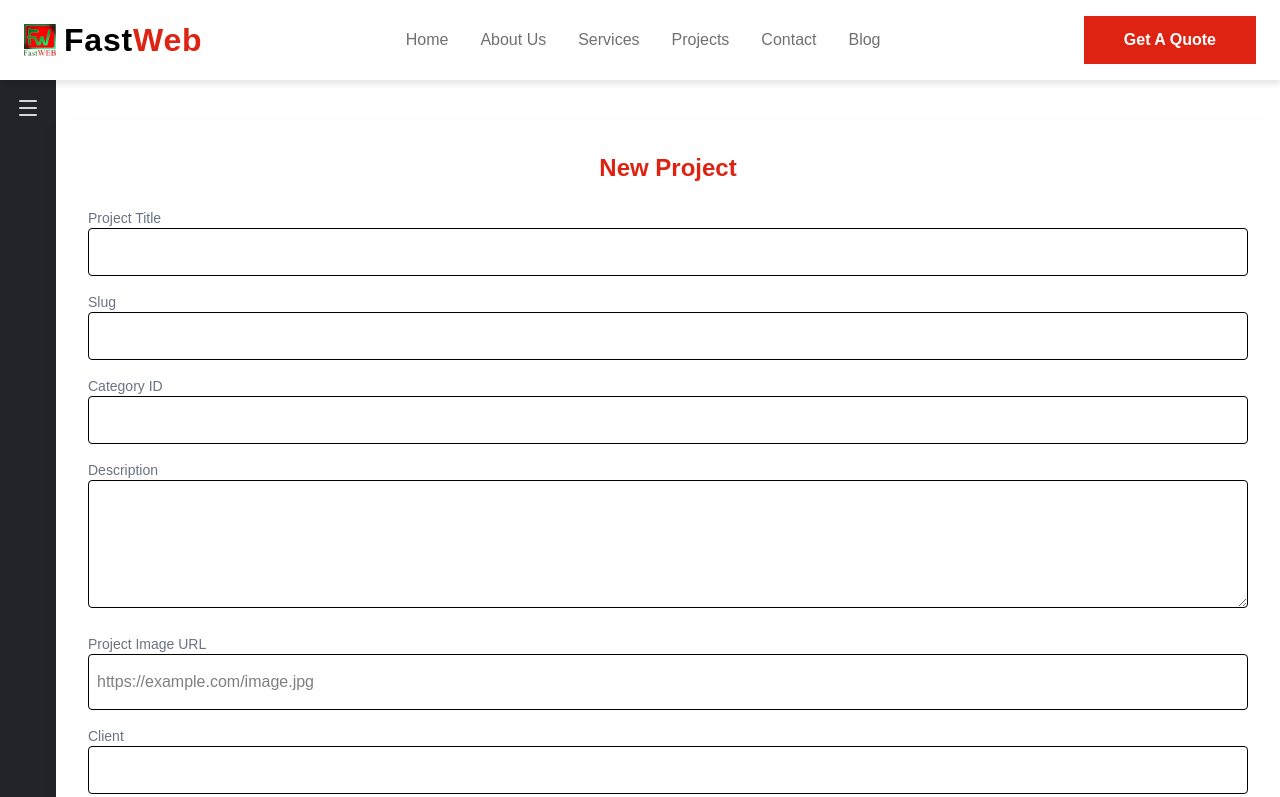
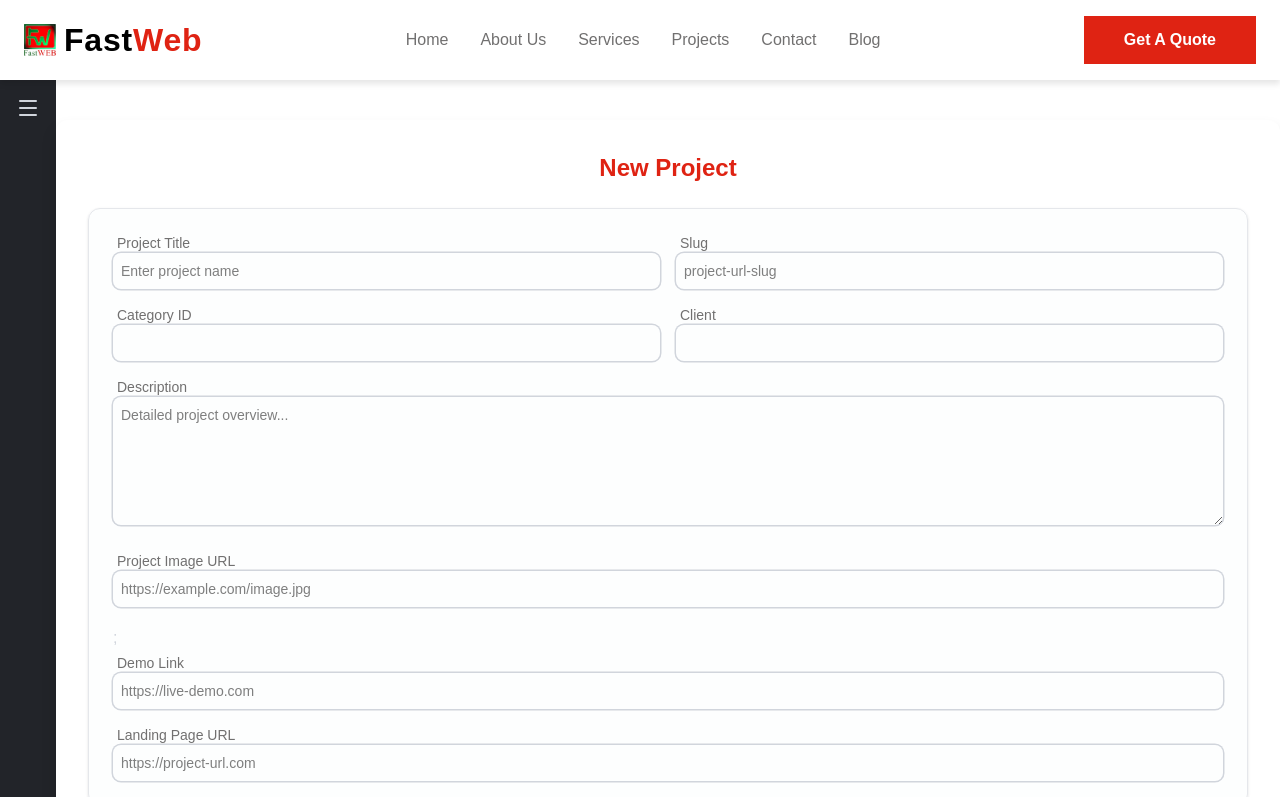
Before and after one commit to fastweb-cm/company-website, a React (Vite) app in the folder app/: page /admin/add-project in a window 1280 px wide. Shown: the top 797 px of the page. Built offline with nearby package versions, Linux system fonts and the light colour scheme; the HTML template or start-up script is replaced by a standard one.

Commit message:
implemented changes and imported seo meta

```diff
--- a/app/src/components/UI/Input.jsx
+++ b/app/src/components/UI/Input.jsx
@@ -1,19 +1,21 @@
 'use client';
 
 import PropTypes from "prop-types";
-import { useState, useEffect } from "react";
+import { forwardRef, useState, useEffect } from "react";
 
-const Input = ({
+const Input = forwardRef(({
   type,
   label,
   placeholder,
   option = [],
   value,
   onChange,
+  onBlur,
   name,
   required = false,
+  error,
   inputProps = {},
-}) => {
+}, ref) => {
 
   const [previews, setPreviews] = useState([]);
 
@@ -31,6 +33,9 @@ const Input = ({
     };
   }, [previews]);
 
+  const baseInputStyles = `w-full ring-[1.5px] p-2 rounded-md text-sm outline-none focus:ring-primary/50 text-black ${
+    error ? "ring-red-500" : "ring-gray-300"
+  }`;
   return (
     <div className={`w-full ${type === "hidden" ? "hidden" : "block"}`}>
 
@@ -60,6 +65,20 @@ const Input = ({
             </option>
           ))}
         </select>
+
+        /* TEXTAREA */
+      ) : type === "textarea" ? (
+        <textarea
+          ref={ref}
+          name={name}
+          id={name}
+          placeholder={placeholder}
+          value={value}
+          onChange={onChange}
+          onBlur={onBlur}
+          className={`${baseInputStyles} h-32`}
+          {...inputProps}
+        />
 
       ) : type === "radio" ? (
 
@@ -137,15 +156,18 @@ const Input = ({
           id={name}
           value={value}
           onChange={onChange}
+          onBlur={onBlur}
           required={required}
           className="w-full ring-[1.5px] ring-gray-300 p-2 text-text rounded-md text-sm outline-none focus:ring-primary/50"
           {...inputProps}
         />
 
       )}
+      {error && <p className="text-red-500 text-xs mt-1">{error.message}</p>}
+
     </div>
   );
-};
+});
 
 Input.propTypes = {
   type: PropTypes.string.isRequired,
@@ -154,6 +176,7 @@ Input.propTypes = {
   option: PropTypes.array,
   name: PropTypes.string.isRequired,
   required: PropTypes.bool,
+  error: PropTypes.object,
   inputProps: PropTypes.object,
 };
 
--- a/app/src/pages/AddProject.jsx
+++ b/app/src/pages/AddProject.jsx
@@ -1,18 +1,40 @@
 import React from 'react';
-import { useForm, useFieldArray} from "react-hook-form";
+import { useForm, useFieldArray, FormProvider} from "react-hook-form";
 import { zodResolver } from "@hookform/resolvers/zod";
 import { projectSchema } from '../schemas/projectSchema';
 import button from '../components/Button';
 import { useState } from 'react';
+import Input from '../components/UI/Input';
+import SeoMeta from '../components/Forms/SeoMeta';
 
 
 const AddProject = () => {
-  const { register, handleSubmit, watch, formState: { errors }, control } = useForm({
+   const methods = useForm({
     resolver: zodResolver(projectSchema),
     defaultValues: {
+      title: "",
+      slug: "",
+      description: "",
+      category: 0,      // Use 0 for numbers
+     client: "",
+     description: "",
+     image: "",
+     demoLink: "",
+      // seometa fields
+      seo: {
+        meta_title: "",
+        meta_description: "",
+        focus_keyword: "",
+        og_title: "",
+        canonical_url: "",
+        schema_type: "WebPage",
+        meta_keywords: ""
+      },
       challengesolution: [{ title: "", challenge: "", solution: "" }],
-      projectaccounts: [{ role: "", password: "" }],}
+      projectaccounts: [{ role: "", password: "" }],
+    }
   });
+  const { register, watch, handleSubmit, control, formState: { errors } } = methods;
 
   const [showExtraDetails, setShowExtraDetails] = useState(false);
 
@@ -32,78 +54,83 @@ const AddProject = () => {
 
   return (
     <div className=" mx-auto p-8 bg-white shadow-lg rounded-xl my-10">
+      <FormProvider {...methods}>
       <h3 className="text-2xl font-bold mb-6 text-primary text-center">New Project</h3>
 
       <form onSubmit={handleSubmit(onSubmit)} className="space-y-4">
 
-        {/* Title */}
-        <div>
-          <label className="block text-sm font-medium text-gray-500">Project Title</label>
-          <input {...register("title")} type="text" className="w-full border p-2 rounded text-black" />
-          {errors.title && <p className="text-red-500 text-xs">{errors.title.message}</p>}
+        <div className='p-6 border border-gray-200 rounded-xl bg-gray-50/30 shadow-sm space-y-4'>
+         {/* Title and Slug */}
+        <div className="grid grid-cols-1 md:grid-cols-2 gap-4">
+          <Input
+            label="Project Title"
+            type="text"
+            placeholder="Enter project name"
+            {...register("title")}
+            error={errors.title}
+          />
+          <Input
+            label="Slug"
+            type="text"
+            placeholder="project-url-slug"
+            {...register("slug")}
+            error={errors.slug}
+          />
         </div>
+         {/* Category and Client */}
+        <div className="grid grid-cols-1 md:grid-cols-2 gap-4">
+          <Input
+            label="Category ID"
+            type="number"
+            {...register("category", { valueAsNumber: true })}
+            error={errors.category}
+          />
+          <Input
+            label="Client"
+            type="text"
+            {...register("client")}
+            error={errors.client}
+          />
+        </div>
+        {/* Description */}
+        <Input
+          label="Description"
+          type="textarea"
+          placeholder="Detailed project overview..."
+          {...register("description")}
+          error={errors.description}
+        />
 
-        {/* Slug */}
-        <div>
-          <label className="block text-sm font-medium text-gray-500">Slug</label>
-          <input {...register("slug")} type="text" className="w-full border p-2 rounded text-black" />
-          {errors.slug && <p className="text-red-500 text-xs">{errors.slug.message}</p>}
-        </div>
-
-        {/* Category (Number) */}
-        <div>
-          <label className="block text-sm font-medium text-gray-500">Category ID</label>
-          <input
-            {...register("category", { valueAsNumber: true })}
-            type="number"
-            className="w-full border p-2 rounded text-black"
-          />
-          {errors.category && <p className="text-red-500 text-xs">{errors.category.message}</p>}
-        </div>
-
-        {/* Description */}
-        <div>
-          <label className="block text-sm font-medium text-gray-500">Description</label>
-          <textarea {...register("description")} className="w-full border p-2 rounded h-32 text-black" />
-          {errors.description && <p className="text-red-500 text-xs">{errors.description.message}</p>}
-        </div>
        {/* Image URL with Live Preview */}
-        <div>
-             <label className="block text-sm font-medium text-gray-500">Project Image URL</label>
-            <input
+          <Input type="text"
+          label="Project Image URL"
           {...register("image")}
-                type="text"
           placeholder="https://example.com/image.jpg"
           className="w-full border p-2 rounded h-14 focus:ring-2 text-black focus:ring-black outline-none"
+          error ={errors.image}
         />
-            {errors.image && <p className="text-red-500 text-xs mt-1">{errors.image.message}</p>}
 
             {/* Live Image Preview */}
           {watch("image") && !errors.image && (
-            <div className="mt-4">
-            <p className="text-xs text-gray-500 mb-2">Preview:</p>
-            <img
-                src={watch("image")}
-                alt="Preview"
-                className="w-full h-48 object-cover rounded-lg border shadow-sm"
-                onError={(e) => e.target.style.display = 'none'} // Hide if link is broken
+          <img src={watch("image")} className="w-full h-48 object-cover rounded-lg border" alt="Preview" />
+        )};
+        {/* Demo Link */}
+        <Input
+          label="Demo Link"
+          type="url"
+          placeholder="https://live-demo.com"
+          {...register("demoLink")}
+          error={errors.demoLink}
+        />
+        <Input
+          label="Landing Page URL"
+          type="url"
+          placeholder="https://project-url.com"
+          {...register("project_url")}
         />
         </div>
-      )}
-     </div>
-
-         {/* Client */}
-        <div>
-          <label className="block text-sm font-medium text-gray-500">Client</label>
-          <input {...register("client")} type="text" className="w-full border p-2 rounded text-black" />
-          {errors.client && <p className="text-red-500 text-xs">{errors.client.message}</p>}
-        </div>
-        {/* Demo Link */}
-        <div>
-          <label className="block text-sm font-medium text-gray-500">Demo Link</label>
-          <input {...register("demoLink")} type="url" placeholder='https://eg.com' className="w-full border p-2 rounded text-black" />
-          {errors.demoLink && <p className="text-red-500 text-xs">{errors.demoLink.message}</p>}
-        </div>
+          {/* SEO Meta Component
+        <SeoMeta register={register} errors={errors} /> */}
 
      <div>
         { /*<h2 className="text-lg font-semibold text-gray-700">Project Specifics</h2>*/}
@@ -124,20 +151,23 @@ const AddProject = () => {
               <h3 className="font-bold  text-gray-700">Challenges & Solutions</h3>
               {challengeFields.map((field, index) => (
                 <div key={field.id} className="p-4 border rounded bg-gray-50 relative group">
-                  <input
+                   <Input
+                    label="Challenge Title"
+                    type="text"
                     {...register(`challengesolution.${index}.title`)}
-                    placeholder="Section Title"
-                    className="w-full border p-2 rounded mb-2"
+                    error={errors.challengesolution?.[index]?.title}
                   />
-                  <textarea
+                  <Input
+                    label="Challenge description"
+                    type="textarea"
                     {...register(`challengesolution.${index}.challenge`)}
-                    placeholder="Challenge description"
-                    className="w-full border p-2 rounded mb-2"
+                    error={errors.challengesolution?.[index]?.challenge}
                   />
-                  <textarea
+                  <Input
+                    label="Solution provided"
+                    type="textarea"
                     {...register(`challengesolution.${index}.solution`)}
-                    placeholder="Solution provided"
-                    className="w-full border p-2 rounded"
+                    error={errors.challengesolution?.[index]?.solution}
                   />
                   <button
                     type="button"
@@ -161,16 +191,17 @@ const AddProject = () => {
               <h3 className="font-bold text-gray-700">Project Accounts</h3>
               {accountFields.map((field, index) => (
                 <div key={field.id} className="p-4 border rounded bg-gray-50 relative group">
-                  <input
+                  <Input
+                    label="Role"
+                    type="text"
                     {...register(`projectaccounts.${index}.role`)}
-                    placeholder="Role"
-                    className="w-full border p-2 rounded mb-2"
+                    error={errors.projectaccounts?.[index]?.role}
                   />
-                  <input
+                  <Input
+                    label="Password"
+                    type="password"
                     {...register(`projectaccounts.${index}.password`)}
-                    type="password"
-                    placeholder="Password"
-                    className="w-full border p-2 rounded"
+                    error={errors.projectaccounts?.[index]?.password}
                   />
                   <button
                     type="button"
@@ -192,10 +223,15 @@ const AddProject = () => {
           </div>
         )}
 
+        <div>
+          <SeoMeta />
+        </div>
+
         <button type="submit" className="w-full bg-red-700 text-white p-3 rounded font-bold hover:bg-red-800">
             Add Project
         </button>
       </form>
+      </FormProvider>
     </div>
   );
 };
```
Lines whose indentation alone changed are shown as unchanged.
